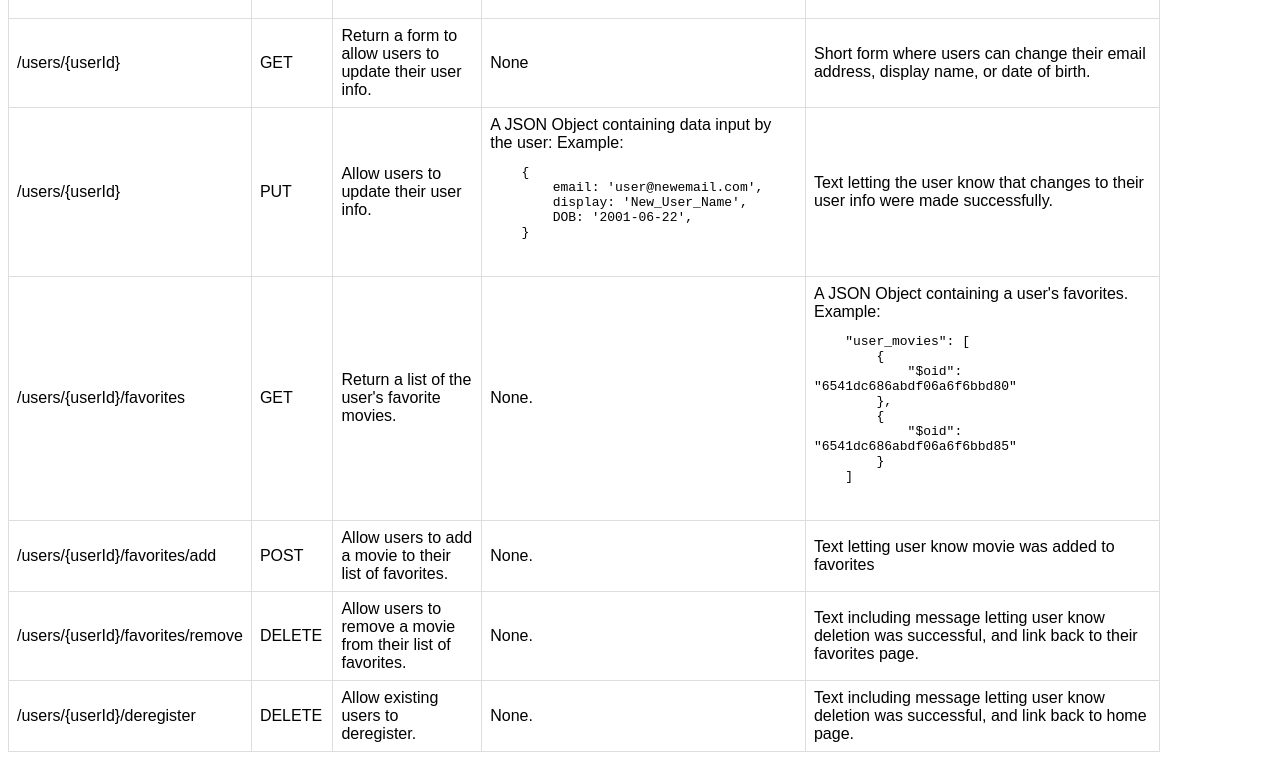
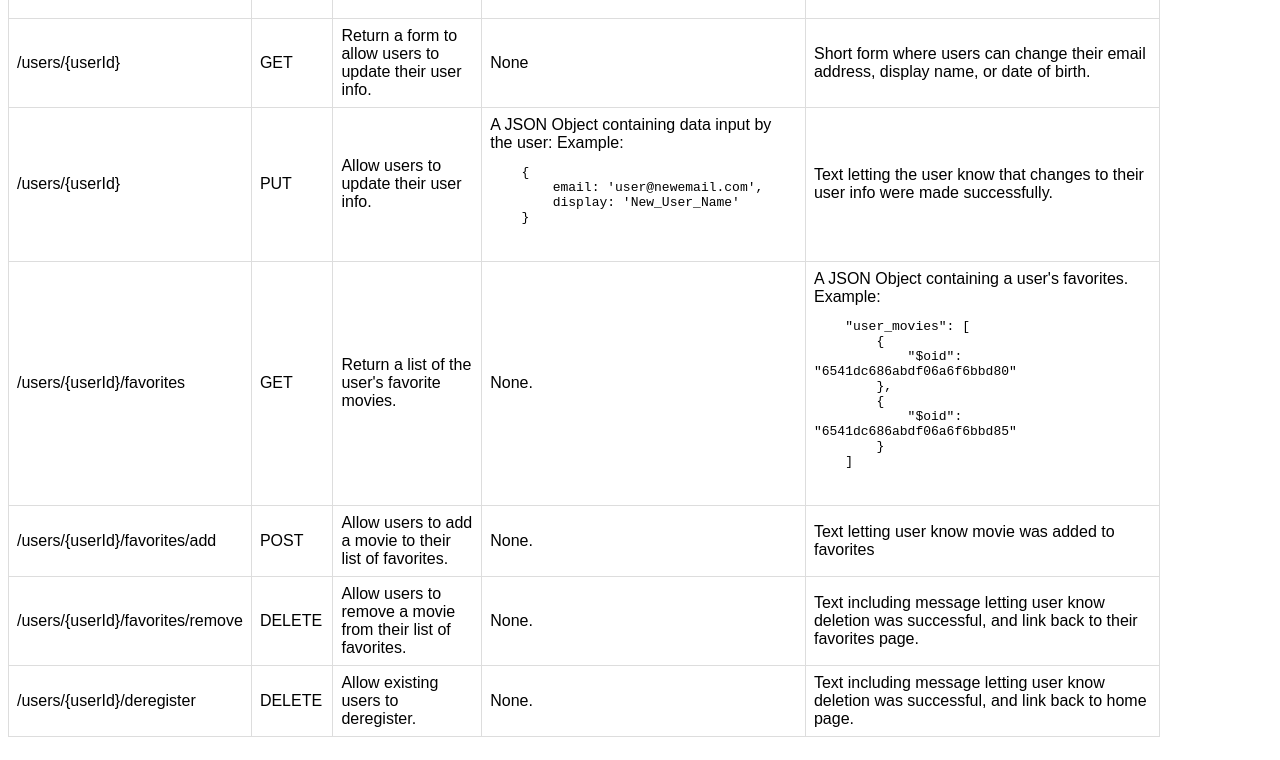
Before and after one commit to RoryV91/movie-api, a website: page public/documentation.html in a window 1280 px wide. Shown: the part 1575-2335 px from the top of the page. Drawn offline with Linux system fonts and the light colour scheme.

Commit message:
Update documentation.html

```diff
--- a/public/documentation.html
+++ b/public/documentation.html
@@ -163,8 +163,7 @@
                     <pre>
     {
         email: 'user@newemail.com',
-        display: 'New_User_Name',
-        DOB: '2001-06-22',
+        display: 'New_User_Name'
     }
                     </pre>
                 </td>
```
